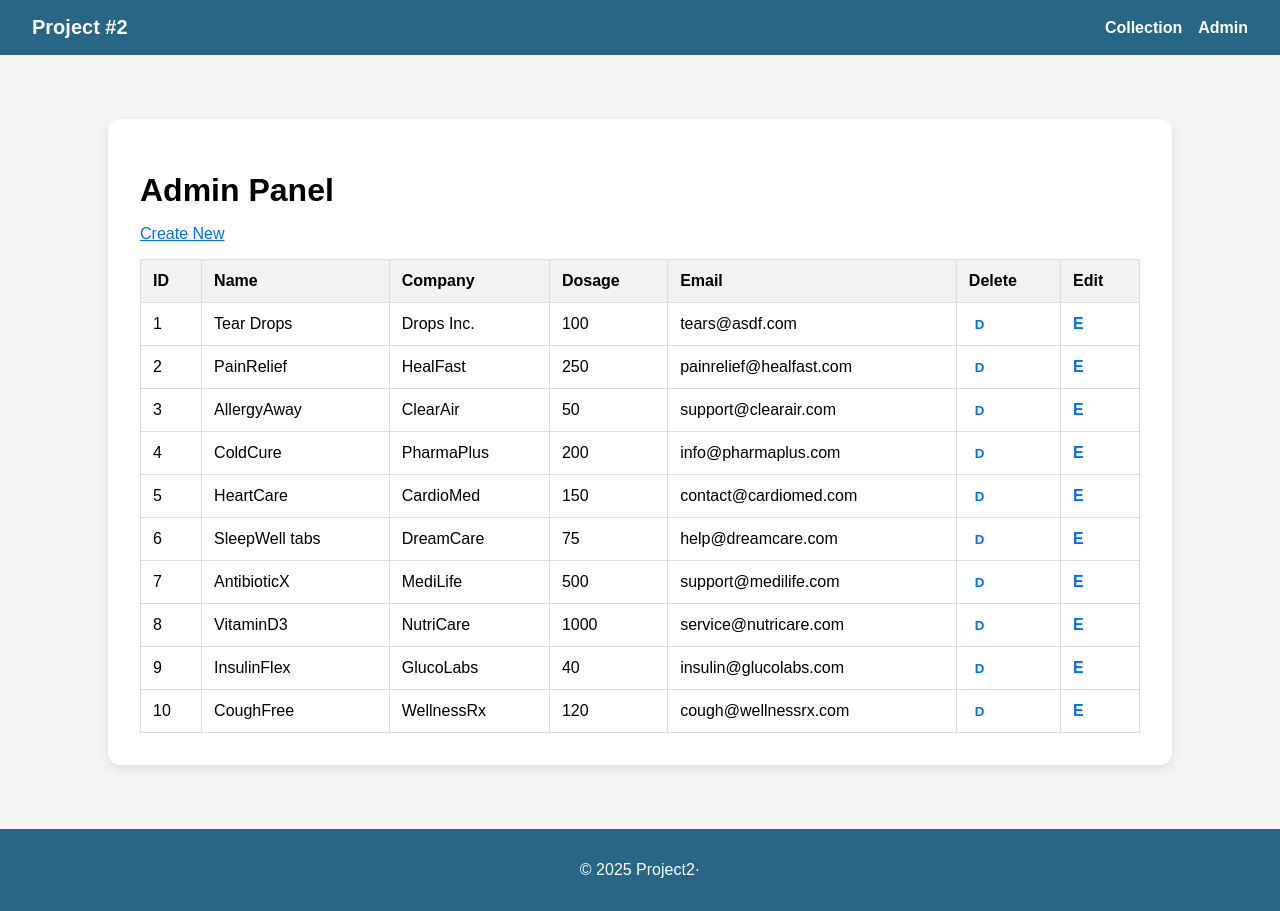
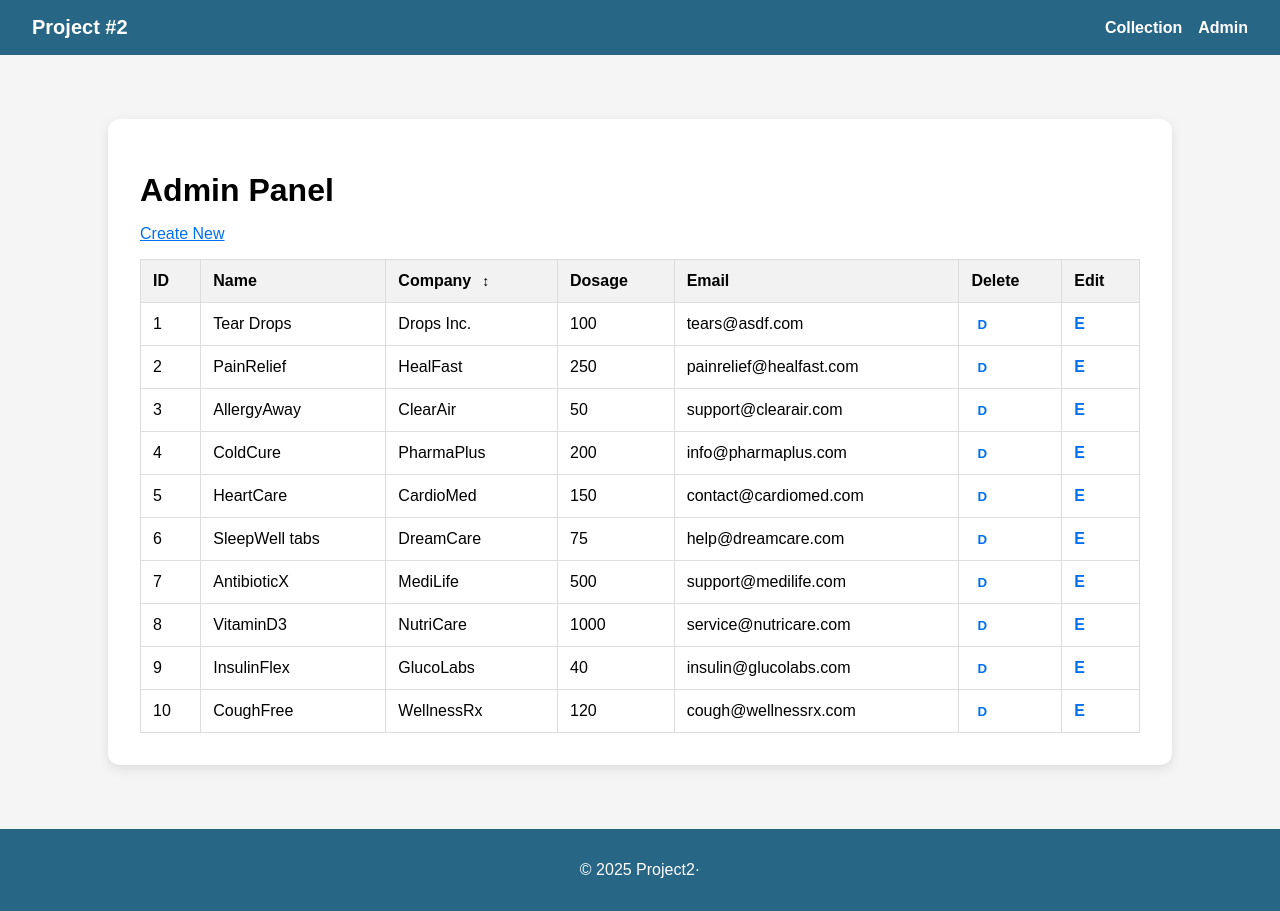
Before and after one commit to hisuvash/webproject2, a Next.js app: page /admin in a window 1280 px wide. Built offline with nearby package versions, Linux system fonts and the light colour scheme; data requests are answered from the project's data file.

Commit message:
sorting implemented

```diff
--- a/app/admin/page.jsx
+++ b/app/admin/page.jsx
@@ -7,6 +7,7 @@ import '@/styles/admin-page.css';
 
 export default function AdminPage() {
   const [items, setItems] = useState([]);
+  const [sortCompany, setSortCompany] = useState(null); // do not sort company at first
 
   useEffect(() => {
     fetch('http://localhost:4000/items')
@@ -21,6 +22,22 @@ export default function AdminPage() {
     }
   };
 
+  const toggleCompanySort = () => {
+    setSortCompany(prev =>
+      prev === 'asc' ? 'desc' : 'asc'
+    );
+  };
+
+  const sortedItems = () => {
+    if (sortCompany === null) return items;
+
+    return [...items].sort((a, b) => {
+      return sortCompany === 'asc'
+        ? a.company.localeCompare(b.company)
+        : b.company.localeCompare(a.company);
+    });
+  };
+
   return (
     <div className="admin-container">
       <h1>Admin Panel</h1>
@@ -31,7 +48,14 @@ export default function AdminPage() {
           <tr>
             <th>ID</th>
             <th>Name</th>
-            <th>Company</th>
+            <th>
+              Company
+              <button onClick={toggleCompanySort} className="sort-button">
+                {sortCompany === 'asc' && '▲'}
+                {sortCompany === 'desc' && '▼'}
+                {sortCompany === null && '↕'}
+              </button>
+            </th>
             <th>Dosage</th>
             <th>Email</th>
             <th>Delete</th>
@@ -39,7 +63,7 @@ export default function AdminPage() {
           </tr>
         </thead>
         <tbody>
-          {items.map((item) => (
+          {sortedItems().map((item) => (
             <tr key={item.id}>
               <td>{item.id}</td>
               <td>{item.name}</td>
--- a/styles/admin-page.css
+++ b/styles/admin-page.css
@@ -50,3 +50,10 @@
   .admin-table td button:hover {
     text-decoration: underline;
   }
+  .sort-button {
+    background: none;
+    border: none;
+    margin-left: 5px;
+    cursor: pointer;
+    font-size: 14px;
+  }
```
Also changed, not shown: app/admin/create/page copy.jsx (deleted, +0 -41 lines).
